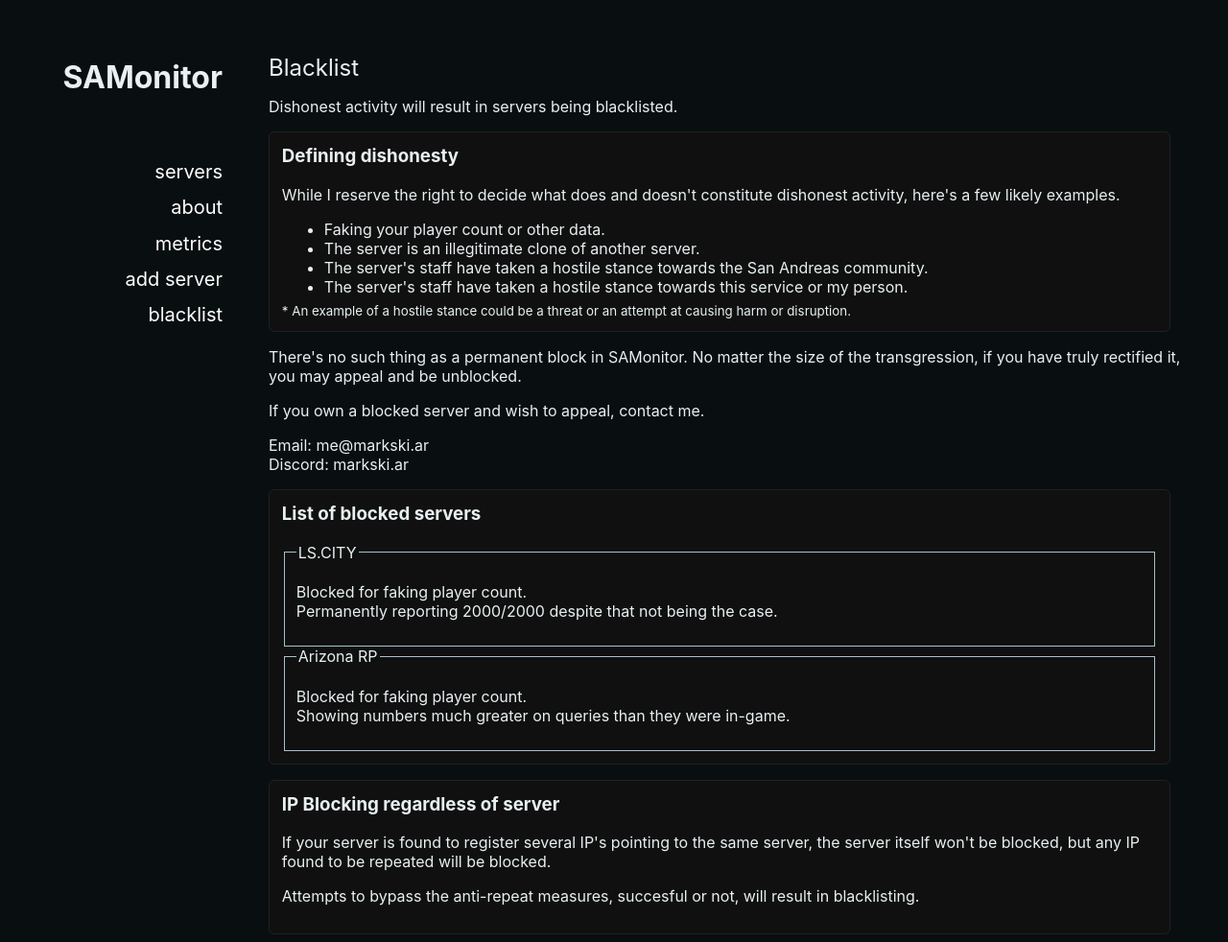
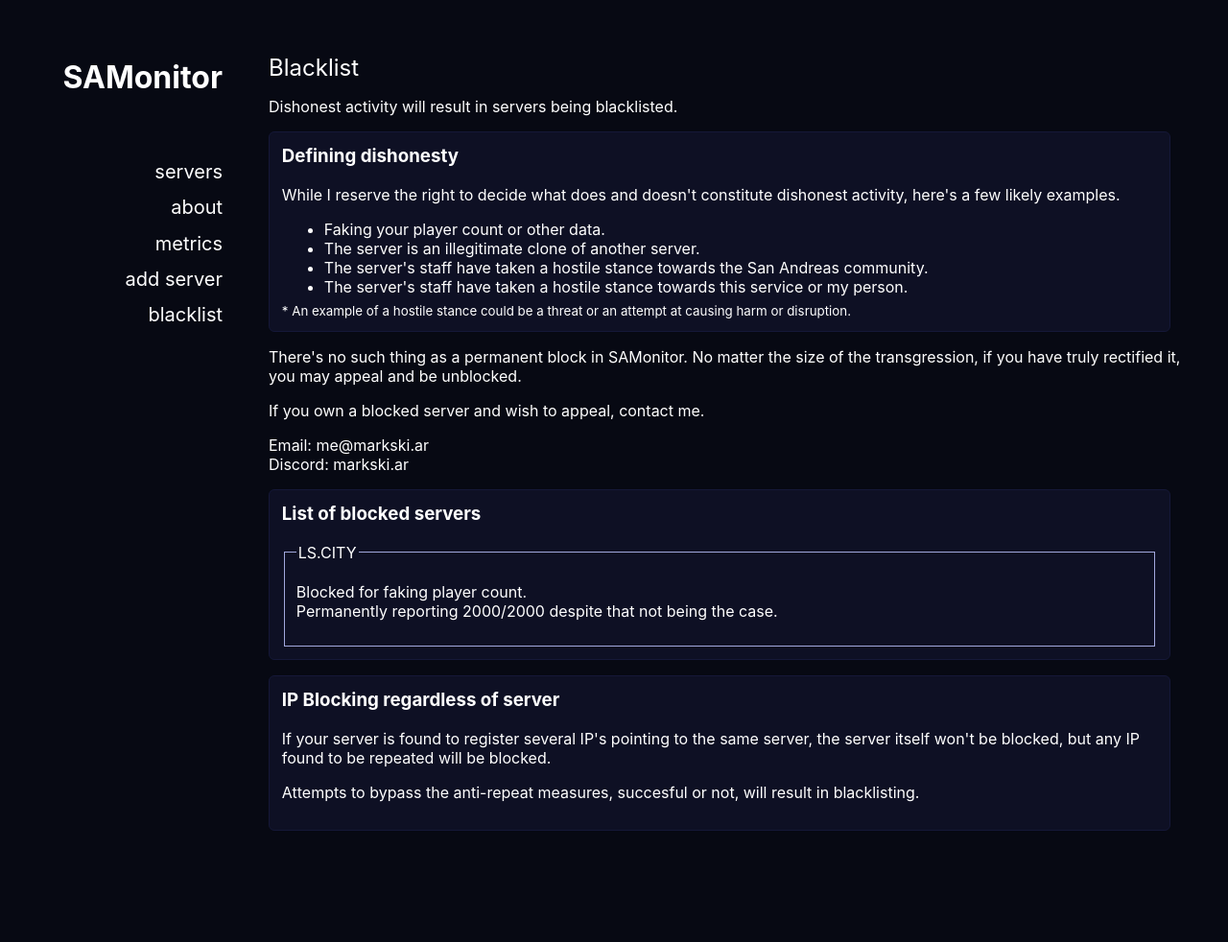
Before and after one commit to markski1/SAMonitor, a PHP site: page /index.php?page=blacklist in a window 1280 px wide. Shown: the whole page at 96% size. After the commit the page ends 866 px from the top, so only its background shows below. Run offline with PHP 8.4, Linux system fonts and the light colour scheme; some libraries are stand-ins or nearby versions.

Commit message:
Web restyling

```diff
--- a/Web/styles.css
+++ b/Web/styles.css
@@ -1,10 +1,21 @@
 /* Colors */
+/*
 :root {
     --background: #090f10;
     --text: #e8f0f2;
     --primary: #a4c2cb;
     --secondary: #1c2c31;
     --accent: #6d9dab;
+}
+*/
+
+:root {
+    --background: #070913;
+    --text: #ffffff;
+    --primary: #a2a8dd;
+    --secondary: #151838;
+    --secondary-darker: #0e1024;
+    --accent: #5762c1;
 }
 
 /* Main layout */
@@ -210,8 +228,8 @@ fieldset {
 }
 
 .innerContent {
-    background-color: #101010;
-    border: 1px solid #202020;
+    background-color: var(--secondary-darker);
+    border: 1px solid var(--secondary);
     border-radius: 6px;
     padding: .8rem;
     width: 95%;
--- a/Web/view/about.php
+++ b/Web/view/about.php
@@ -26,6 +26,12 @@
         <p>Every server is queried every 20 minutes (3 times per hour). It will update it's listing data when this happens, and store the amount of players at that time into the database.</p>
         <p>SAMonitor keeps a constant, real-time count of servers and players online across the globe. These are stored every 30 minutes and visible in the "metrics" page.</p>
     </div>
+    <div class="innerContent">
+        <h3>Third party attributions</h3>
+        <p>HTMX by Carson Gross is used for the website's presentation. <a href="https://htmx.org">htmx.org</a></p>
+        <p>Chart.Js, by multiple people, is used for drawing the website's graphs. <a href="https://www.chartjs.org/">chartjs.org</a></p>
+        <p>SAMPQuery by JustMavi is used for querying on the API. <a href="https://github.com/justmavi/sampquery/">github.com/justmavi/sampquery</a></p>
+    </div>
 </div>
 
 <script>
--- a/Web/view/bits/list_servers.php
+++ b/Web/view/bits/list_servers.php
@@ -10,6 +10,10 @@
     }
     else {
         $filters .= "no_empty"; // this doesn't do anything, but it avoids having to deal with using ? instead of & elsewhere.
+    }
+
+    if (isset($_GET['hide_roleplay'])) {
+        $filters .= "&hide_roleplay=1";
     }
 
     $order = $_GET['order'] ?? "ratio";
--- a/Web/view/bits/playerlist.php
+++ b/Web/view/bits/playerlist.php
@@ -7,8 +7,8 @@
         }
     }
     else {
-        if ($_GET['players'] == 0) echo "<p>No players in this server.";
-        else echo "<p>Server has over 100 players, couldn't fetch list.</p>";
+        if ($_GET['players'] == 0) echo "<p>No players in this server.</p>";
+        else echo "<p>Could not fetch player list.</p>";
     }
 ?>
 
--- a/Web/view/blacklist.php
+++ b/Web/view/blacklist.php
@@ -25,10 +25,6 @@
             <legend>LS.CITY</legend>
             <p>Blocked for faking player count.<br />Permanently reporting 2000/2000 despite that not being the case.</p>
         </fieldset>
-        <fieldset>
-            <legend>Arizona RP</legend>
-            <p>Blocked for faking player count.<br />Showing numbers much greater on queries than they were in-game.</p>
-        </fieldset>
     </div>
     <div class="innerContent">
         <h3>IP Blocking regardless of server</h3>
--- a/Web/view/server.php
+++ b/Web/view/server.php
@@ -112,7 +112,7 @@
     <p><?=$server['name']?></p>
     <div class="innerContent">
         <h3>Details</h3>
-        <table style="width: 100%">
+        <table class="serverDetailsTable">
             <tr>
                 <td><b>Players</b></td><td><?=$server['playersOnline']?> / <?=$server['maxPlayers']?></td>
             </tr>
@@ -139,6 +139,9 @@
             </tr>
             <tr>
                 <td><b>Last updated</b></td><td><?=timeSince($last_updated)?> ago</td>
+            </tr>
+            <tr>
+                <td><b>IP Address:</b></td><td><?=$server['ipAddr']?></td>
             </tr>
         </table>
     </div>
--- a/Web/view/servers.php
+++ b/Web/view/servers.php
@@ -20,6 +20,7 @@
         <fieldset>
             <legend>Options</legend>
             <label><input type="checkbox" name="show_empty"> Show empty servers</label><br />
+            <label><input type="checkbox" name="hide_roleplay"> Hide roleplay servers</label><br />
             <label><input type="radio" name="order" value="none"> Don't order</label><br />
             <label><input type="radio" name="order" value="players"> Order by players</label><br />
             <label><input type="radio" name="order" checked value="ratio"> Order by players/max ratio</label>
```
Also changed, not shown: other parts of Web/styles.css (+20 -8 lines), Web/view/bits/fragments.php (+14 -12 lines).
